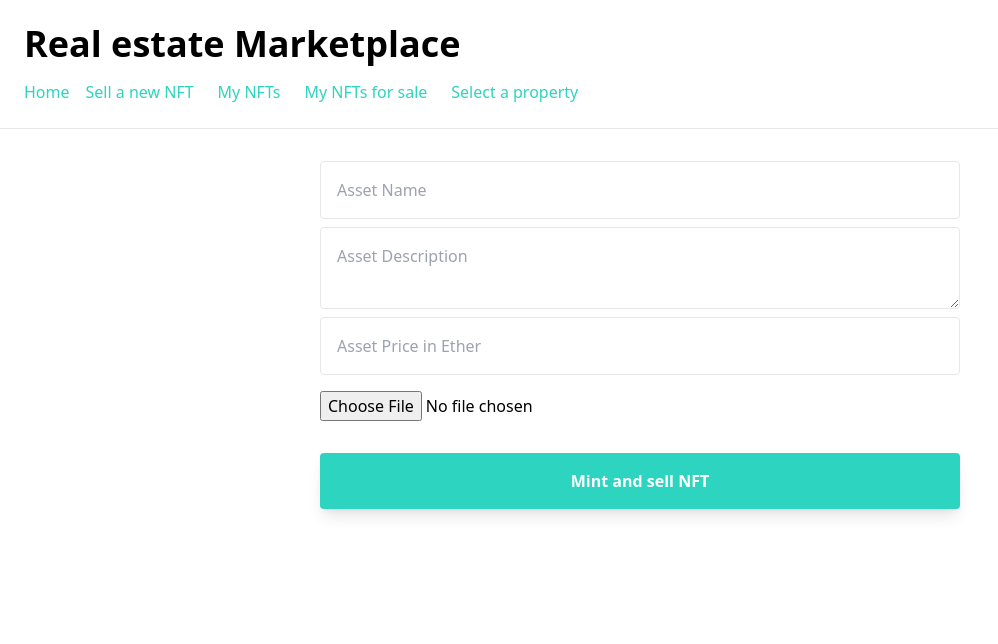
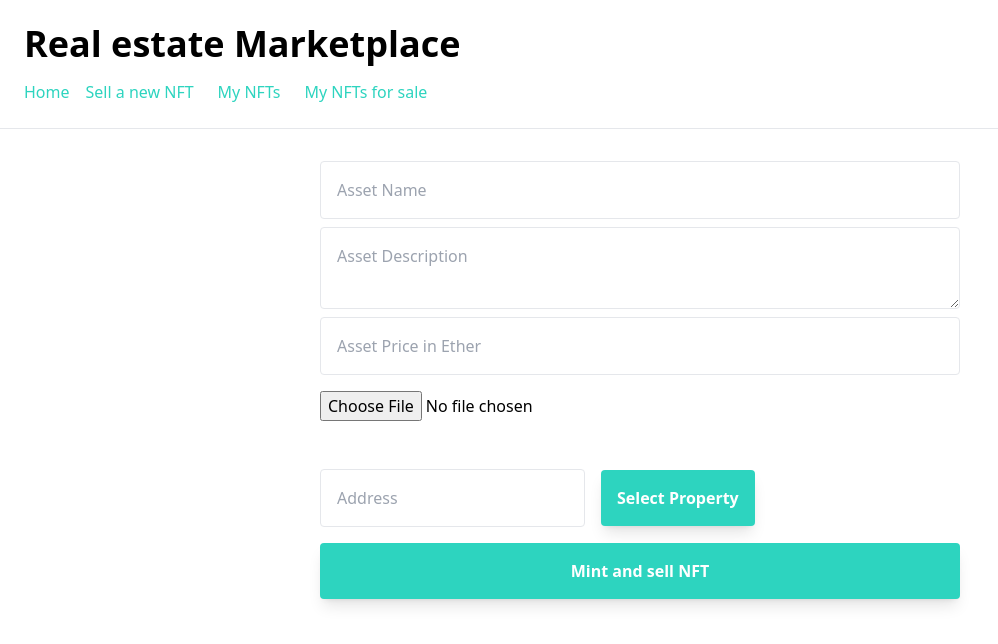
Before and after one commit to chaintons/DecentralBoligformidling, a Next.js app in the folder client/: page /create-and-list-nft in a window 1280 px wide. Shown: the top 644 px of the page, without its empty margins (0-998 px from the left). Built offline with nearby package versions, Linux system fonts and the light colour scheme; what ipfs-http-client would draw is missing.

Commit message:
SelectProperty used on create page

```diff
--- a/client/pages/_app.js
+++ b/client/pages/_app.js
@@ -27,11 +27,11 @@ function MyApp({ Component, pageProps }) {
               My NFTs for sale
             </a>
           </Link>
-          <Link href="/select-a-property-to-mint">
+          {/* <Link href="/select-a-property-to-mint">
             <a className="mr-6 text-teal-400">
               Select a property
             </a>
-          </Link>
+          </Link> */}
         </div>
       </nav>
       <Component {...pageProps} />
--- a/client/pages/create-and-list-nft.js
+++ b/client/pages/create-and-list-nft.js
@@ -4,6 +4,7 @@ import Web3Modal from 'web3modal'
 import { create as ipfsHttpClient } from 'ipfs-http-client'
 import { useRouter } from 'next/router'
 import { Marketplace, BoredPetsNFT } from './contracts-import'
+import SelectProperty from './select-a-property-to-mint'
 
 const ipfsServer = 'http://127.0.0.1' // Brave or CLI
 // const ipfsServer = 'https://ipfs.infura.io'
@@ -18,6 +19,9 @@ export default function CreateItem() {
   const [fileUrl, setFileUrl] = useState(null)
   const [formInput, updateFormInput] = useState({ price: '', name: '', description: '' })
   const router = useRouter()
+
+  const [certificateToSign, setCertificateToSign] = useState('')
+  const [walletSignature, setWalletSignature] = useState('')
 
   async function onChange(e) {
     // upload image to IPFS
@@ -111,7 +115,14 @@ export default function CreateItem() {
             <img className="rounded mt-4" width="350" src={fileUrl} />
           )
         }
-        <button onClick={listNFTForSale} className="font-bold mt-4 bg-teal-400 text-white rounded p-4 shadow-lg">
+        <SelectProperty
+          certificateToSign={certificateToSign}
+          setCertificateToSign={setCertificateToSign}
+          setWalletSignature={setWalletSignature}/>
+        <button
+        onClick={listNFTForSale}
+        className="font-bold mt-4 bg-teal-400 text-white rounded p-4 shadow-lg"
+        disabled={!walletSignature}>
           Mint and sell NFT
         </button>
       </div>
--- a/client/pages/select-a-property-to-mint.js
+++ b/client/pages/select-a-property-to-mint.js
@@ -1,10 +1,8 @@
 import { useState } from 'react'
 import { getWeb3Async } from '../utils/web3utils'
 
-export default function SelectProperty() {
+export default function SelectProperty({ certificateToSign, setCertificateToSign, setWalletSignature }) {
     const [propertyOwner, setPropertyOwner] = useState('')
-    const [certificateToSign, setCertificateToSign] = useState('')
-    const [walletSignature, setWalletSignature] = useState('')
     const [formInput, updateFormInput] = useState({ address: '' })
     const [myEthAccount, setMyEthAccount] = useState('')
     const [dataToSignHash, setDataToSignHash] = useState('')
@@ -63,7 +61,7 @@ export default function SelectProperty() {
 
     return (
         <>
-            <div className="card p-4">
+            <div className="card">
                 <input
                     placeholder="Address"
                     className="mt-8 border rounded p-4"
@@ -98,12 +96,12 @@ export default function SelectProperty() {
                     </div>
                     <button
                         onClick={e => signCertificateWithWallet()}
-                        className="font-bold mt-4, ml-4 bg-teal-400 text-white rounded p-4 shadow-lg">
+                        className="font-bold mt-4 bg-teal-400 text-white rounded p-4 shadow-lg">
                         Sign cetificate with you wallet
                     </button>
                     <button
                         // onClick={e => bbbb(propertyOwner)}
-                        className="font-bold mt-4, ml-4 bg-teal-400 text-white rounded p-4 shadow-lg"
+                        className="font-bold mt-4 ml-4 bg-teal-400 text-white rounded p-4 shadow-lg"
                         disabled>
                         Sign cetificate with MitId
                     </button>
```
